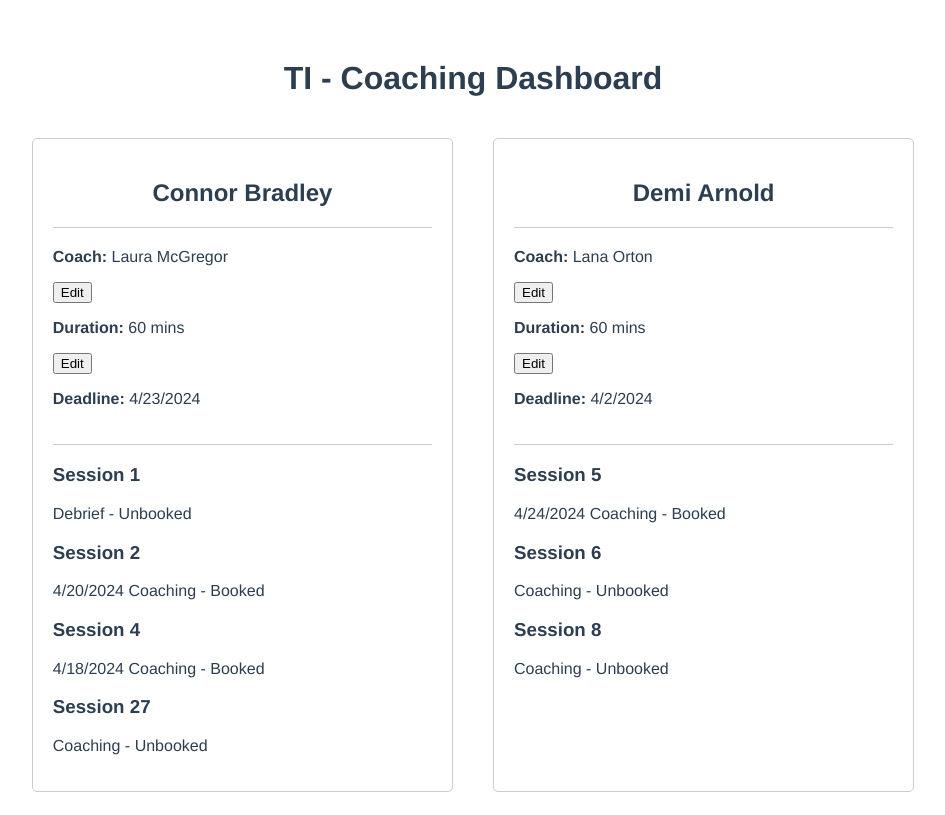
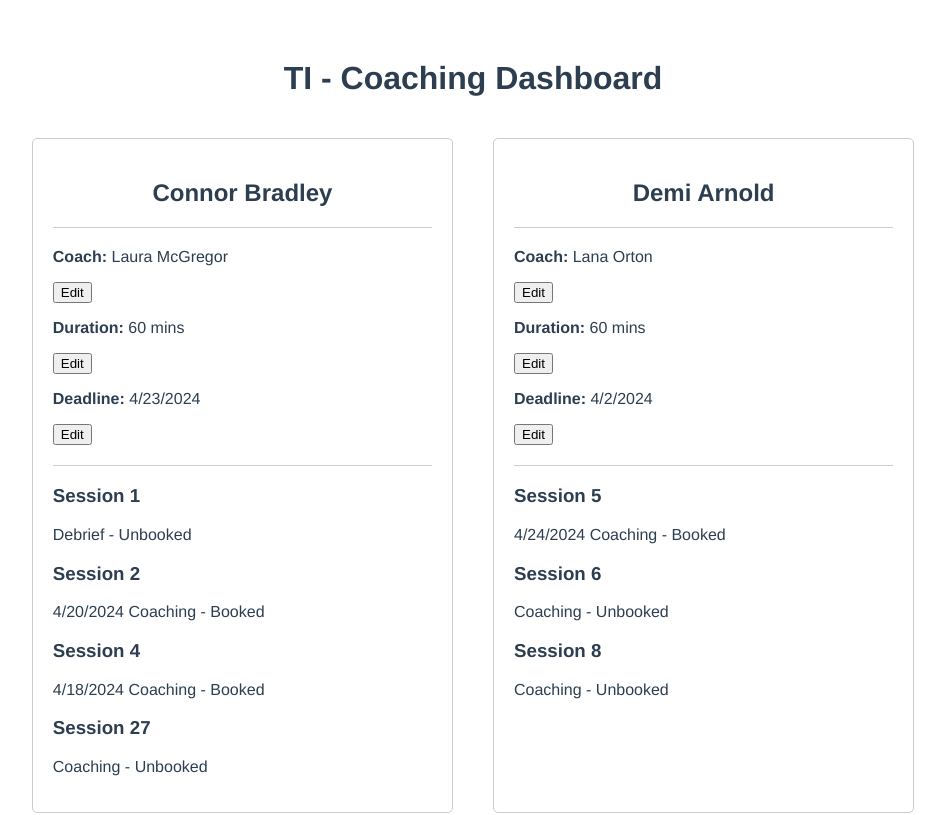
Before and after one commit to Micanio/ti-tech-test, a Vue app: page / in a window 1280 px wide. Shown: the top 815 px of the page, without its empty margins (167-1112 px from the left). Built offline with nearby package versions, Linux system fonts and the light colour scheme.

Commit message:
Added Deadline edit component

```diff
--- a/src/components/Bundle.vue
+++ b/src/components/Bundle.vue
@@ -13,6 +13,7 @@
                 </div>
                 <div class="deadline">
                     <p><span class="label">Deadline:</span> {{ formatDate(bundle.deadline) }}</p>
+                    <DeadlineEdit />
                 </div>
             </div>
             <div class="session" v-for="session in bundle.sessions" :key="session.id">
@@ -28,12 +29,14 @@
 import json from '../assets/bundles.json'
 import CoachEdit from './CoachEdit.vue'
 import DurationEdit from './DurationEdit.vue'
+import DeadlineEdit from './DeadlineEdit.vue'
 
 export default {
     name: 'Bundle',
     components: {
         CoachEdit,
-        DurationEdit
+        DurationEdit,
+        DeadlineEdit
     },
     data() {
         return {
--- /dev/null
+++ b/src/components/DeadlineEdit.vue
@@ -0,0 +1,21 @@
+<template>
+    <button @click="showDeadlineEdit = !showDeadlineEdit">Edit</button>
+    <div class="deadline-edit" v-if="showDeadlineEdit">
+        <label for="deadline">Change deadline:</label>
+        <input type="date" name="deadline" id="deadline">
+        <button>Save</button>
+    </div>
+</template>
+
+<script>
+
+export default {
+    name: 'DeadlineEdit',
+    data() {
+        return {
+            showDeadlineEdit: false
+        }
+    }
+}
+
+</script>
```
